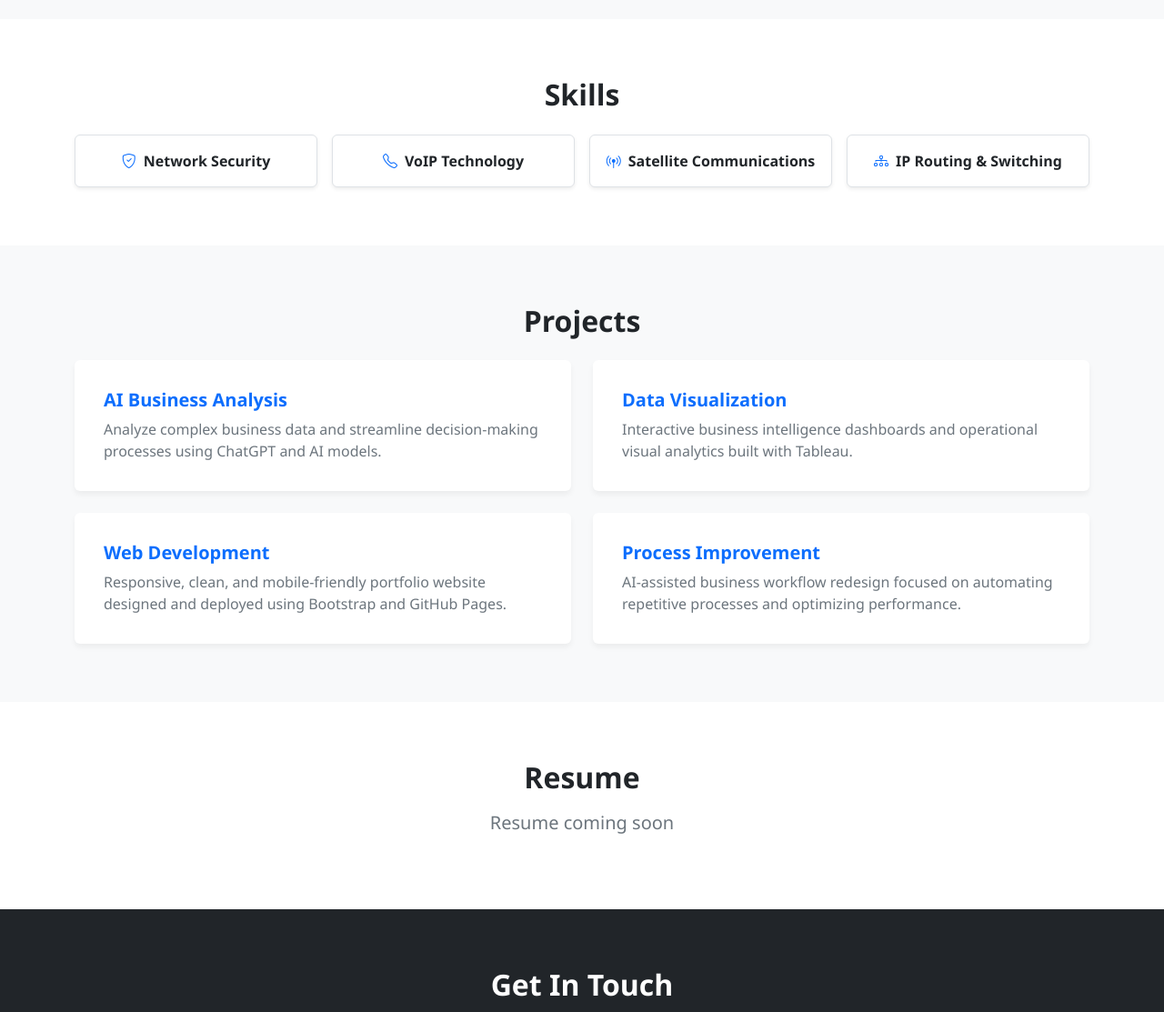
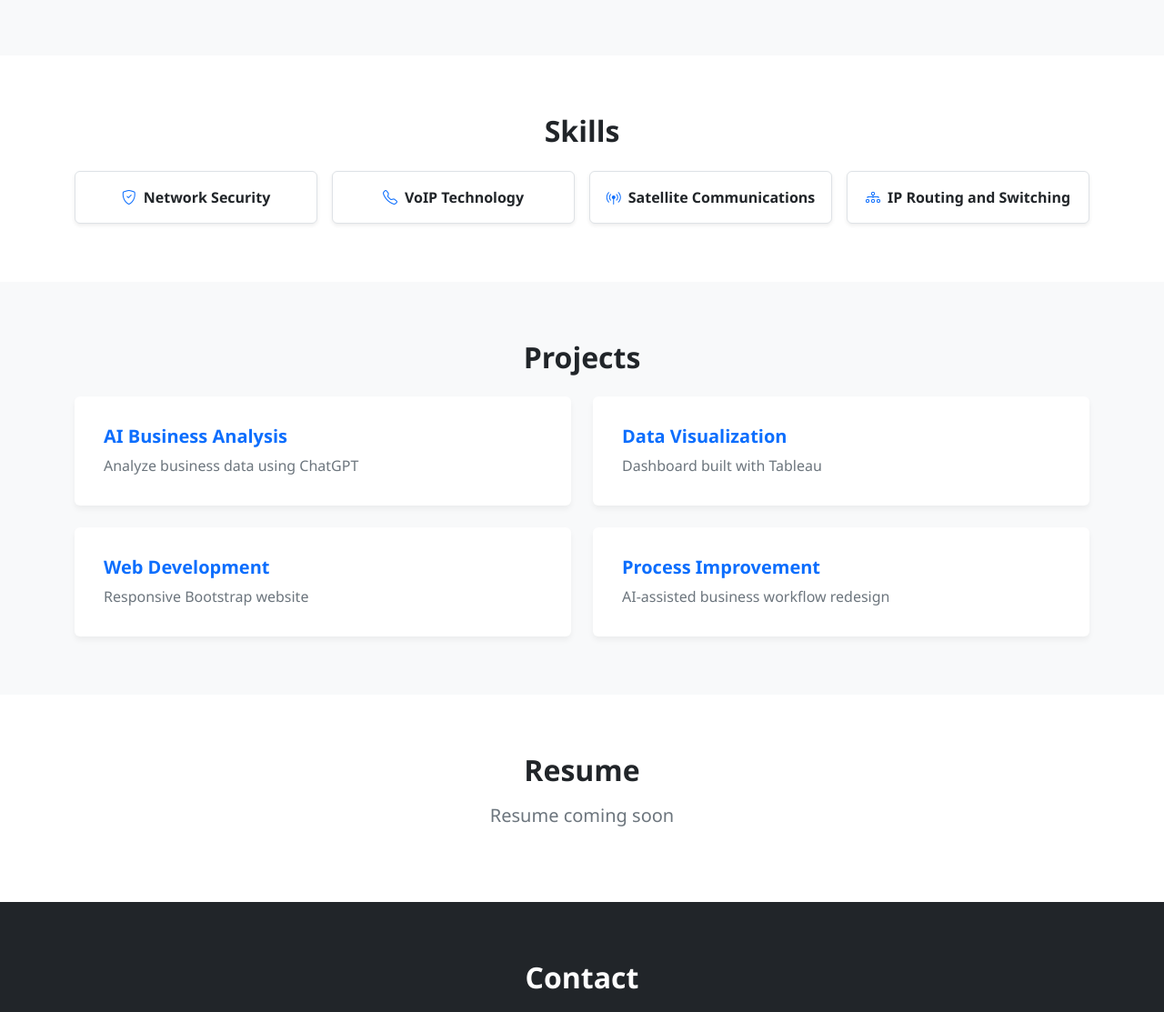
Before and after one commit to MattHoward8/MattHoward8.github.io, a plain HTML site: page index.html in a window 1280 px wide. Shown: the part 664-1777 px from the top of the page at 91% size. Drawn offline with nearby package versions, Linux system fonts and the light colour scheme.

Commit message:
Revise skill descriptions and update section title
Updated skill descriptions and section titles for clarity.

```diff
--- a/index.html
+++ b/index.html
@@ -61,7 +61,7 @@
         <div class="container">
             <h1 class="display-4 fw-bold">Matt Howard</h1>
             <p class="lead text-primary mb-2">Information Systems Student</p>
-
+            <p class="text-light">University of Utah</p>
         </div>
     </header>
 
@@ -84,11 +84,10 @@
         <div class="container">
             <h2 class="fw-bold mb-4 text-center">Skills</h2>
             <div class="row g-3 justify-content-center">
-                <div class="col-6 col-md-4 col-lg-3"><div class="p-3 border rounded text-center bg-white shadow-sm fw-semibold"><i class="bi bi-shield-check text-primary me-2"></i>Network Security</div></div>
-                <div class="col-6 col-md-4 col-lg-3"><div class="p-3 border rounded text-center bg-white shadow-sm fw-semibold"><i class="bi bi-telephone text-primary me-2"></i>VoIP Technology</div></div>
-                <div class="col-6 col-md-4 col-lg-3"><div class="p-3 border rounded text-center bg-white shadow-sm fw-semibold"><i class="bi bi-broadcast-pin text-primary me-2"></i>Satellite Communications</div></div>
-                <div class="col-6 col-md-4 col-lg-3"><div class="p-3 border rounded text-center bg-white shadow-sm fw-semibold"><i class="bi bi-diagram-3 text-primary me-2"></i>IP Routing & Switching</div></div>
-
+                <div class="col-6 col-md-3"><div class="p-3 border rounded text-center bg-white shadow-sm fw-semibold"><i class="bi bi-shield-check text-primary me-2"></i>Network Security</div></div>
+                <div class="col-6 col-md-3"><div class="p-3 border rounded text-center bg-white shadow-sm fw-semibold"><i class="bi bi-telephone text-primary me-2"></i>VoIP Technology</div></div>
+                <div class="col-6 col-md-3"><div class="p-3 border rounded text-center bg-white shadow-sm fw-semibold"><i class="bi bi-broadcast-pin text-primary me-2"></i>Satellite Communications</div></div>
+                <div class="col-6 col-md-3"><div class="p-3 border rounded text-center bg-white shadow-sm fw-semibold"><i class="bi bi-diagram-3 text-primary me-2"></i>IP Routing and Switching</div></div>
             </div>
         </div>
     </section>
@@ -102,7 +101,7 @@
                     <div class="card h-100 p-3">
                         <div class="card-body">
                             <h5 class="card-title fw-bold text-primary">AI Business Analysis</h5>
-                            <p class="card-text text-secondary">Analyze complex business data and streamline decision-making processes using ChatGPT and AI models.</p>
+                            <p class="card-text text-secondary">Analyze business data using ChatGPT</p>
                         </div>
                     </div>
                 </div>
@@ -110,7 +109,7 @@
                     <div class="card h-100 p-3">
                         <div class="card-body">
                             <h5 class="card-title fw-bold text-primary">Data Visualization</h5>
-                            <p class="card-text text-secondary">Interactive business intelligence dashboards and operational visual analytics built with Tableau.</p>
+                            <p class="card-text text-secondary">Dashboard built with Tableau</p>
                         </div>
                     </div>
                 </div>
@@ -118,7 +117,7 @@
                     <div class="card h-100 p-3">
                         <div class="card-body">
                             <h5 class="card-title fw-bold text-primary">Web Development</h5>
-                            <p class="card-text text-secondary">Responsive, clean, and mobile-friendly portfolio website designed and deployed using Bootstrap and GitHub Pages.</p>
+                            <p class="card-text text-secondary">Responsive Bootstrap website</p>
                         </div>
                     </div>
                 </div>
@@ -126,7 +125,7 @@
                     <div class="card h-100 p-3">
                         <div class="card-body">
                             <h5 class="card-title fw-bold text-primary">Process Improvement</h5>
-                            <p class="card-text text-secondary">AI-assisted business workflow redesign focused on automating repetitive processes and optimizing performance.</p>
+                            <p class="card-text text-secondary">AI-assisted business workflow redesign</p>
                         </div>
                     </div>
                 </div>
@@ -145,7 +144,7 @@
     <!-- Contact Section -->
     <section id="contact" class="section-padding bg-dark text-white">
         <div class="container text-center">
-            <h2 class="fw-bold mb-4">Get In Touch</h2>
+            <h2 class="fw-bold mb-4">Contact</h2>
             <div class="d-flex justify-content-center gap-4 flex-wrap fs-5">
                 <a href="mailto:u1474313@utah.edu" class="text-white text-decoration-none"><i class="bi bi-envelope-fill me-2 text-primary"></i>u1474313@utah.edu</a>
                 <a href="https://github.com/mhoward8" target="_blank" class="text-white text-decoration-none"><i class="bi bi-github me-2 text-primary"></i>GitHub Profile</a>
```
